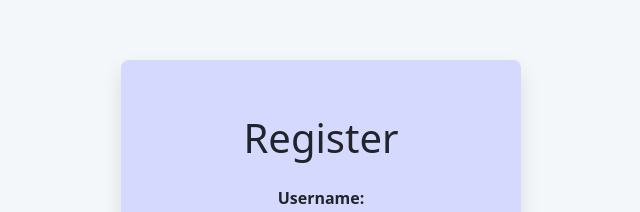
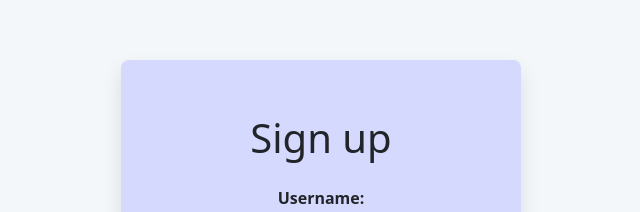
Before and after one commit to jugalb-icpl/wt-apps, a React (Create React App) app in the folder client/: page /register in a window 1280 px wide. Shown: the part 121-333 px from the top of the page, without its empty margins (319-959 px from the left). Built offline with nearby package versions, Linux system fonts and the light colour scheme.

Commit message:
Change name of the page login and register

```diff
--- a/client/src/login.js
+++ b/client/src/login.js
@@ -74,7 +74,7 @@ const LoginPage = () => {
       setMessageType("error");
       return;
     }
-
+    setMessage("Checking for updates.....");
     try {
       // Send force-update request with token in the Authorization header
       const response = await axios.post(
@@ -132,7 +132,7 @@ const LoginPage = () => {
             Don't have an account? <Link to="/register">Register</Link>
           </p>
           <button className="btn btn-primary w-100" type="submit">
-            Login
+            Sign In
           </button>
         </form>
 
--- a/client/src/register.js
+++ b/client/src/register.js
@@ -32,7 +32,7 @@ const RegisterPage = () => {
   return (
     <div className="login-page">
       <div className="login-container">
-        <h1 className="my-4">Register</h1>
+        <h1 className="my-4">Sign up</h1>
 
         {/* Display message */}
         {message && (
```
